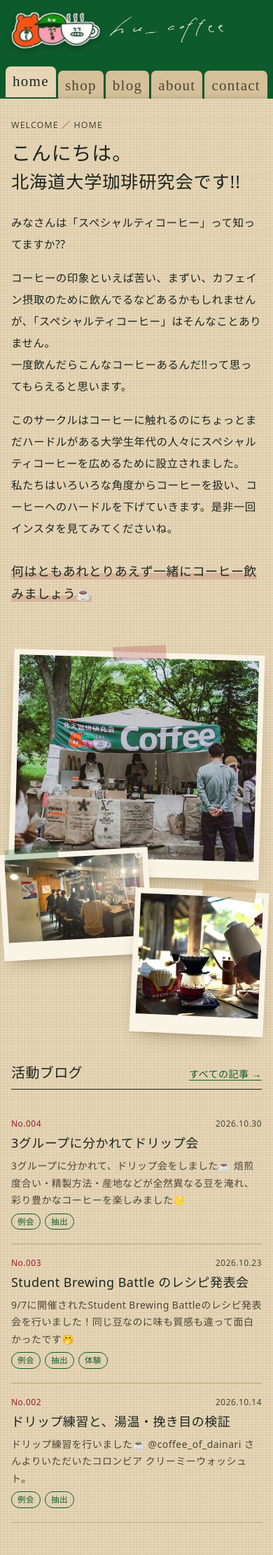
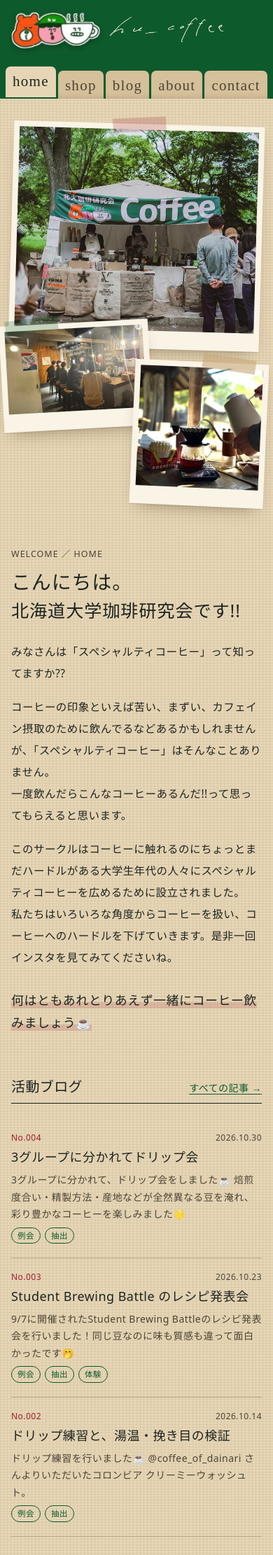
Before and after one commit to gmgngnm/hu_coffee, a Jekyll site: the page built from index.html, in a window 390 px wide. Shown: the top 2222 px of the page at 70% size. Built offline with Jekyll 4.4.1, drawn with Linux system fonts in a browser that asks for light colours; some web fonts are replaced.

Commit message:
スマホ表示：ホームは写真を本文より先に、ほかのページは頭の写真を出さない
Co-Authored-By: Claude Opus 5.5 <noreply@anthropic.com>
Claude-Session: https://claude.ai/code/session_01SJAjaDFs9AxovdXkUsc4Np

```diff
--- a/assets/css/main.css
+++ b/assets/css/main.css
@@ -387,14 +387,16 @@ input:focus, textarea:focus, select:focus { outline: none; border-bottom-color:
 @media (max-width: 860px) {
   .products { grid-template-columns: repeat(2, minmax(0, 1fr)); }
   .hero__grid { grid-template-columns: 1fr; }
-  .hero__photos { max-width: 520px; margin: 8px auto 0; }
+  /* スマホでは写真を先に見せる（文章を読む前に雰囲気が伝わるように） */
+  .hero__photos { order: -1; max-width: 520px; margin: 0 auto 28px; }
   .home-lower { grid-template-columns: 1fr; }
   .home-blog, .home-visit, .home-ig { grid-column: 1; grid-row: auto; }
   .home-ig { margin-bottom: clamp(40px, 6vw, 64px); max-width: 420px; width: 100%; justify-self: center; }
   .about-grid { grid-template-columns: 1fr; }
   .datasheet { background: var(--field); position: sticky; top: 20px; padding: 6px 4px 4px; box-shadow: 0 2px 0 rgba(0,0,0,.04), 0 12px 24px -14px rgba(60,40,10,.45); transform: rotate(.6deg); }
   .page-hero { grid-template-columns: 1fr; }
-  .page-hero .snap--solo { max-width: 420px; justify-self: center; }
+  /* ホーム以外の頭の写真は、スマホでは出さない（本題までのスクロールを短くする） */
+  .page-hero .snap--solo { display: none; }
 }
 @media (max-width: 640px) {
   .products { grid-template-columns: 1fr; }
```
